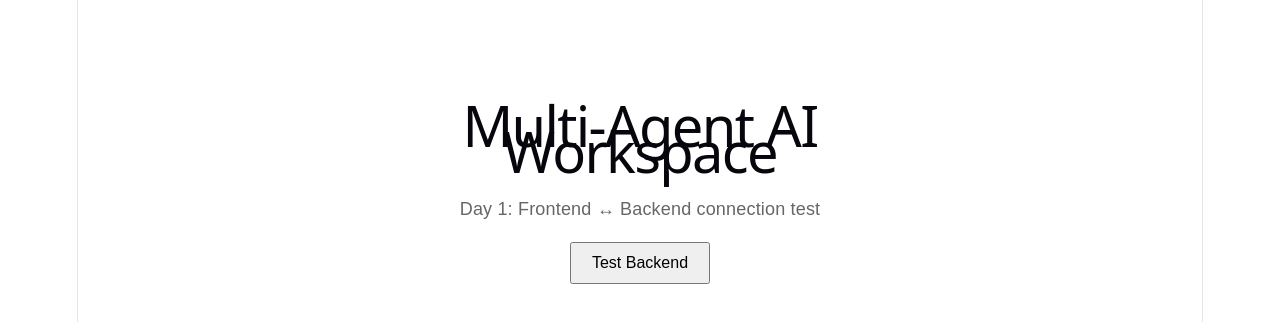
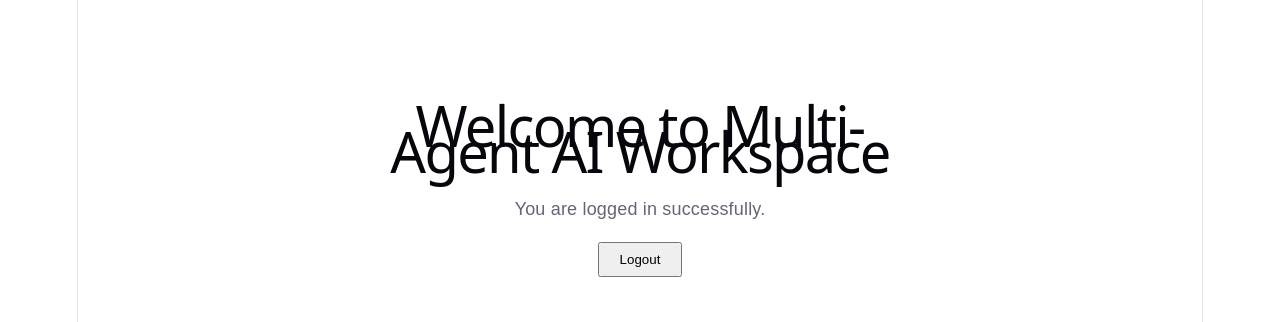
Before and after one commit to jiya656/multi-agent-AI, a React app in the folder frontend/: page /dashboard in a window 1280 px wide. Shown: the top 322 px of the page. Built offline with nearby package versions, Linux system fonts and the light colour scheme; sample sign-in values are in the browser's storage; the HTML template or start-up script is replaced by a standard one.

Commit message:
feat: add protected dashboard

```diff
--- a/frontend/src/App.jsx
+++ b/frontend/src/App.jsx
@@ -1,61 +1,29 @@
-import { useState } from "react";
-import "./App.css";
-
-// Day 1 goal: prove React can successfully call our Express backend.
-// This is intentionally simple — no Redux, no routing, no styling
-// system yet. Just a button and a fetch call.
-
-const BACKEND_URL = "http://localhost:5000";
+import { BrowserRouter, Routes, Route, Navigate } from "react-router-dom";
+import Register from "./pages/Register";
+import Login from "./pages/Login";
+import Dashboard from "./pages/Dashboard";
+import ProtectedRoute from "./components/ProtectedRoute";
 
 function App() {
-  const [status, setStatus] = useState(null); // null | "loading" | "success" | "error"
-  const [message, setMessage] = useState("");
+  return (
+    <BrowserRouter>
+      <Routes>
+        {/* Default route: just send people to login */}
+        <Route path="/" element={<Navigate to="/login" replace />} />
 
-  async function testBackend() {
-    setStatus("loading");
-    setMessage("");
-    try {
-      const res = await fetch(`${BACKEND_URL}/api/test`);
-      if (!res.ok) throw new Error("Request failed");
-      const data = await res.json();
-      setMessage(data.message);
-      setStatus("success");
-    } catch (err) {
-      setMessage("Could not reach the backend. Is it running on port 5000?");
-      setStatus("error");
-    }
-  }
+        <Route path="/register" element={<Register />} />
+        <Route path="/login" element={<Login />} />
 
-  return (
-    <div style={{ maxWidth: 480, margin: "80px auto", textAlign: "center", fontFamily: "sans-serif" }}>
-      <h1>Multi-Agent AI Workspace</h1>
-      <p style={{ color: "#666" }}>Day 1: Frontend ↔ Backend connection test</p>
-
-      <button
-        onClick={testBackend}
-        disabled={status === "loading"}
-        style={{
-          padding: "10px 20px",
-          fontSize: 16,
-          cursor: "pointer",
-          marginTop: 20,
-        }}
-      >
-        {status === "loading" ? "Testing…" : "Test Backend"}
-      </button>
-
-      {message && (
-        <p
-          style={{
-            marginTop: 20,
-            fontWeight: 600,
-            color: status === "success" ? "green" : "crimson",
-          }}
-        >
-          {message}
-        </p>
-      )}
-    </div>
+        <Route
+          path="/dashboard"
+          element={
+            <ProtectedRoute>
+              <Dashboard />
+            </ProtectedRoute>
+          }
+        />
+      </Routes>
+    </BrowserRouter>
   );
 }
 
--- /dev/null
+++ b/frontend/src/components/ProtectedRoute.jsx
@@ -0,0 +1,15 @@
+import { useSelector } from "react-redux";
+import { Navigate } from "react-router-dom";
+
+// Wraps a page that should only be visible to logged-in users.
+// If not authenticated, we redirect to /login INSTEAD of rendering
+// children at all — the protected page's code never even runs.
+export default function ProtectedRoute({ children }) {
+  const { isAuthenticated } = useSelector((state) => state.auth);
+
+  if (!isAuthenticated) {
+    return <Navigate to="/login" replace />;
+  }
+
+  return children;
+}
--- /dev/null
+++ b/frontend/src/pages/Dashboard.jsx
@@ -0,0 +1,26 @@
+import { useDispatch, useSelector } from "react-redux";
+import { useNavigate } from "react-router-dom";
+import { logout } from "../redux/authSlice";
+
+export default function Dashboard() {
+  const dispatch = useDispatch();
+  const navigate = useNavigate();
+  const { user } = useSelector((state) => state.auth);
+
+  function handleLogout() {
+    dispatch(logout());
+    navigate("/login");
+  }
+
+  return (
+    <div style={{ maxWidth: 500, margin: "80px auto", fontFamily: "sans-serif", textAlign: "center" }}>
+      <h1>Welcome to Multi-Agent AI Workspace</h1>
+      <p>
+        You are logged in successfully{user?.name ? `, ${user.name}` : ""}.
+      </p>
+      <button onClick={handleLogout} style={{ padding: "8px 20px", marginTop: 20, cursor: "pointer" }}>
+        Logout
+      </button>
+    </div>
+  );
+}
```
